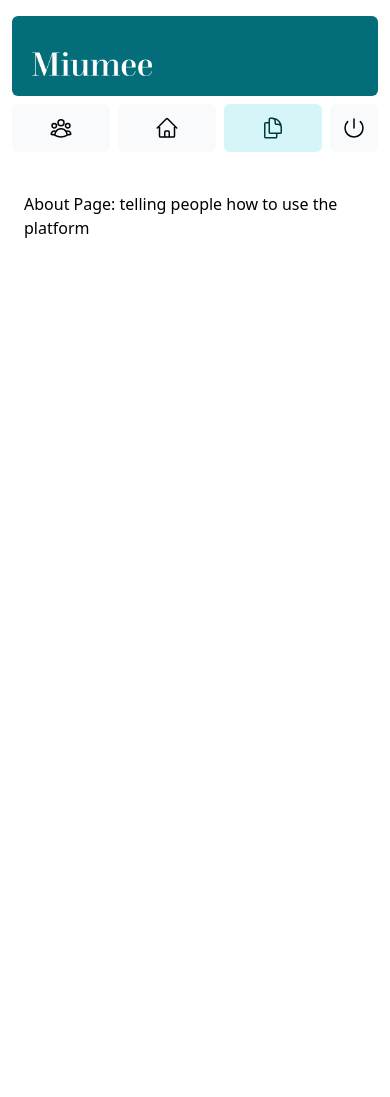
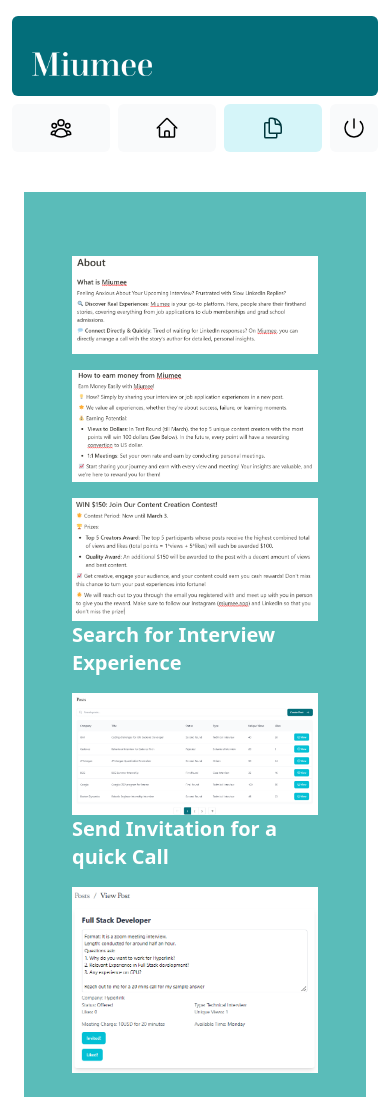
Before and after one commit to Lukehsu1999/interview-experience-sharing-platform, a Next.js app: page /posts/about in a window 390 px wide. Shown: the top 1097 px of the page. Before the commit the page ends 844 px from the top, so only its background shows below. Built offline with nearby package versions, Linux system fonts and the light colour scheme.

Commit message:
edit about page

```diff
--- a/app/posts/about/page.tsx
+++ b/app/posts/about/page.tsx
@@ -1,3 +1,124 @@
+import Image from 'next/image';
 export default function Page() {
-    return <p>About Page: telling people how to use the platform</p>;
+    const large_width = 1000;
+    const large_height = 760;
+    const small_width = 560;
+    const small_height = 430;
+  return (
+    <main className="flex min-h-screen flex-col bg-miumee-color-400 p-6">
+      <div className="flex grid grid-cols-1 items-center justify-center p-6 md:px-28 md:py-12">
+        {/* Add Hero Images Here */}
+        <Image
+          src="/About_1.PNG"
+          width={large_width}
+          height={large_height}
+          className="mt-4 hidden md:block"
+          alt="Screenshots of the dashboard project showing desktop version"
+        />
+        <Image
+          src="/About_1.PNG"
+          width={small_width}
+          height={small_height}
+          className="mt-4 block md:hidden"
+          alt="Screenshots of the dashboard project showing mobile version"
+        />
+        <Image
+          src="/About_2.PNG"
+          width={large_width}
+          height={large_height}
+          className="mt-4 hidden md:block"
+          alt="Screenshots of the dashboard project showing desktop version"
+        />
+        <Image
+          src="/About_2.PNG"
+          width={small_width}
+          height={small_height}
+          className="mt-4 block md:hidden"
+          alt="Screenshots of the dashboard project showing mobile version"
+        />
+        <Image
+          src="/Contest_Rules.PNG"
+          width={large_width}
+          height={large_height}
+          className="mt-4 hidden md:block"
+          alt="Screenshots of the dashboard project showing desktop version"
+        />
+        <Image
+          src="/Contest_Rules.PNG"
+          width={small_width}
+          height={small_height}
+          className="mt-4 block md:hidden"
+          alt="Screenshots of the dashboard project showing mobile version"
+        />
+        <p className={`text-xl text-white md:text-3xl md:leading-normal`}>
+          <strong>Search for Interview Experience</strong>
+        </p>
+        <Image
+          src="/demo_all_posts.png"
+          width={large_width}
+          height={large_height}
+          className="mt-4 hidden md:block"
+          alt="Screenshots of the dashboard project showing desktop version"
+        />
+        <Image
+          src="/demo_all_posts.png"
+          width={small_width}
+          height={small_height}
+          className="mt-4 block md:hidden"
+          alt="Screenshots of the dashboard project showing mobile version"
+        />
+        <p className={`text-xl text-white md:text-3xl md:leading-normal`}>
+          <strong>Send Invitation for a quick Call</strong>
+        </p>
+        <Image
+          src="/demo_view_post.png"
+          width={large_width}
+          height={large_height}
+          className="mb-6 mt-4 hidden md:block"
+          alt="Screenshots of the dashboard project showing desktop version"
+        />
+        <Image
+          src="/demo_view_post.png"
+          width={small_width}
+          height={small_height}
+          className="mb-6 mt-4 block md:hidden"
+          alt="Screenshots of the dashboard project showing mobile version"
+        />
+        <p className={`text-xl text-white md:text-3xl md:leading-normal`}>
+          <strong>Share your interview experience</strong>
+        </p>
+        <Image
+          src="/demo_create_post.png"
+          width={large_width}
+          height={large_height}
+          className="mb-6 mt-4 hidden md:block"
+          alt="Screenshots of the dashboard project showing desktop version"
+        />
+        <Image
+          src="/demo_create_post.png"
+          width={small_width}
+          height={small_height}
+          className="mb-6 mt-4 block md:hidden"
+          alt="Screenshots of the dashboard project showing mobile version"
+        />
+        <p className={`text-xl text-white md:text-3xl md:leading-normal`}>
+          <strong>Track your progress and earn points</strong>
+        </p>
+        <Image
+          src="/demo_profile.png"
+          width={large_width}
+          height={large_height}
+          className="mb-6 mt-4 hidden md:block"
+          alt="Screenshots of the dashboard project showing desktop version"
+        />
+        <Image
+          src="/demo_profile.png"
+          width={small_width}
+          height={small_height}
+          className="mb-6 mt-4 block md:hidden"
+          alt="Screenshots of the dashboard project showing mobile version"
+        />
+      </div>
+    </main>
+  );
 }
```
